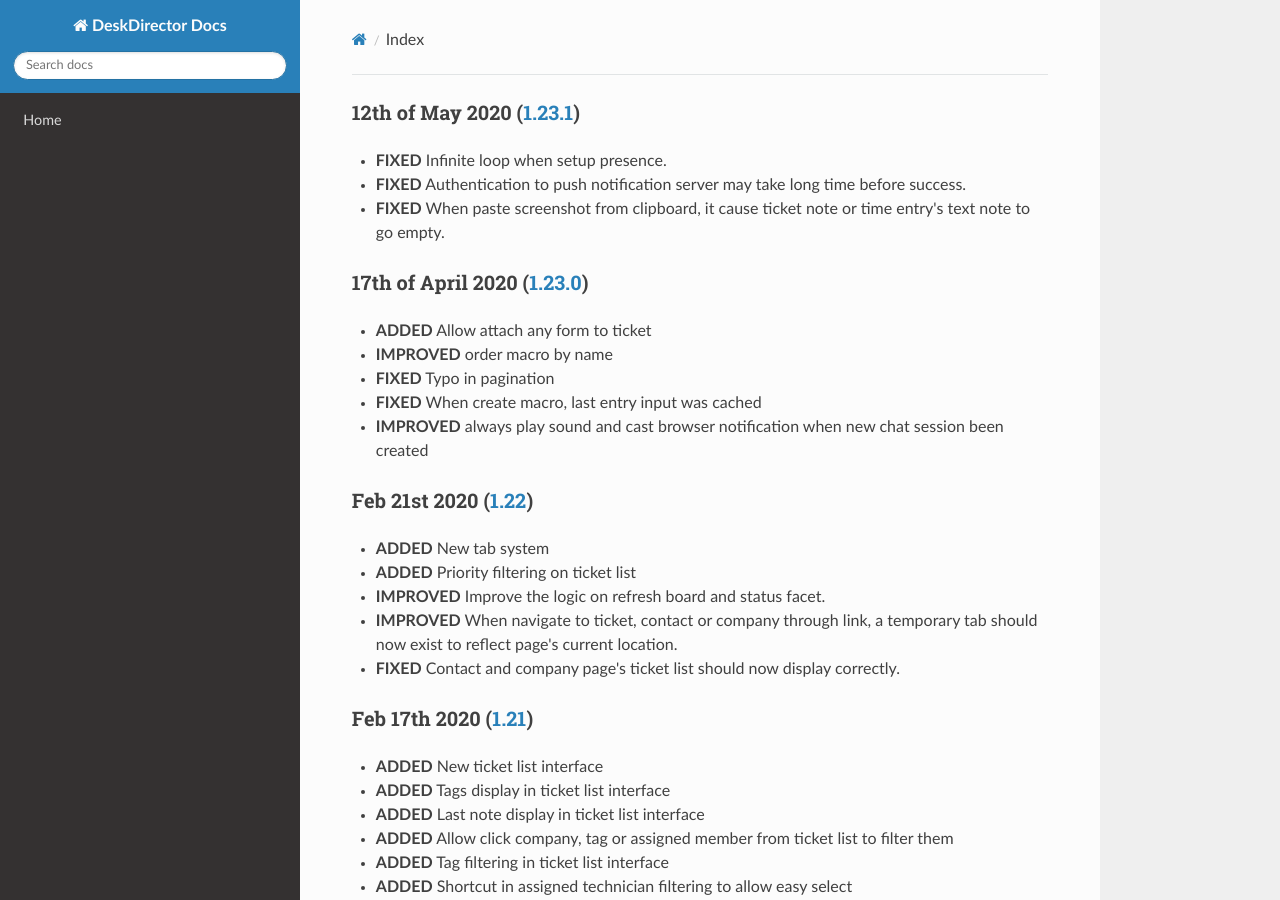
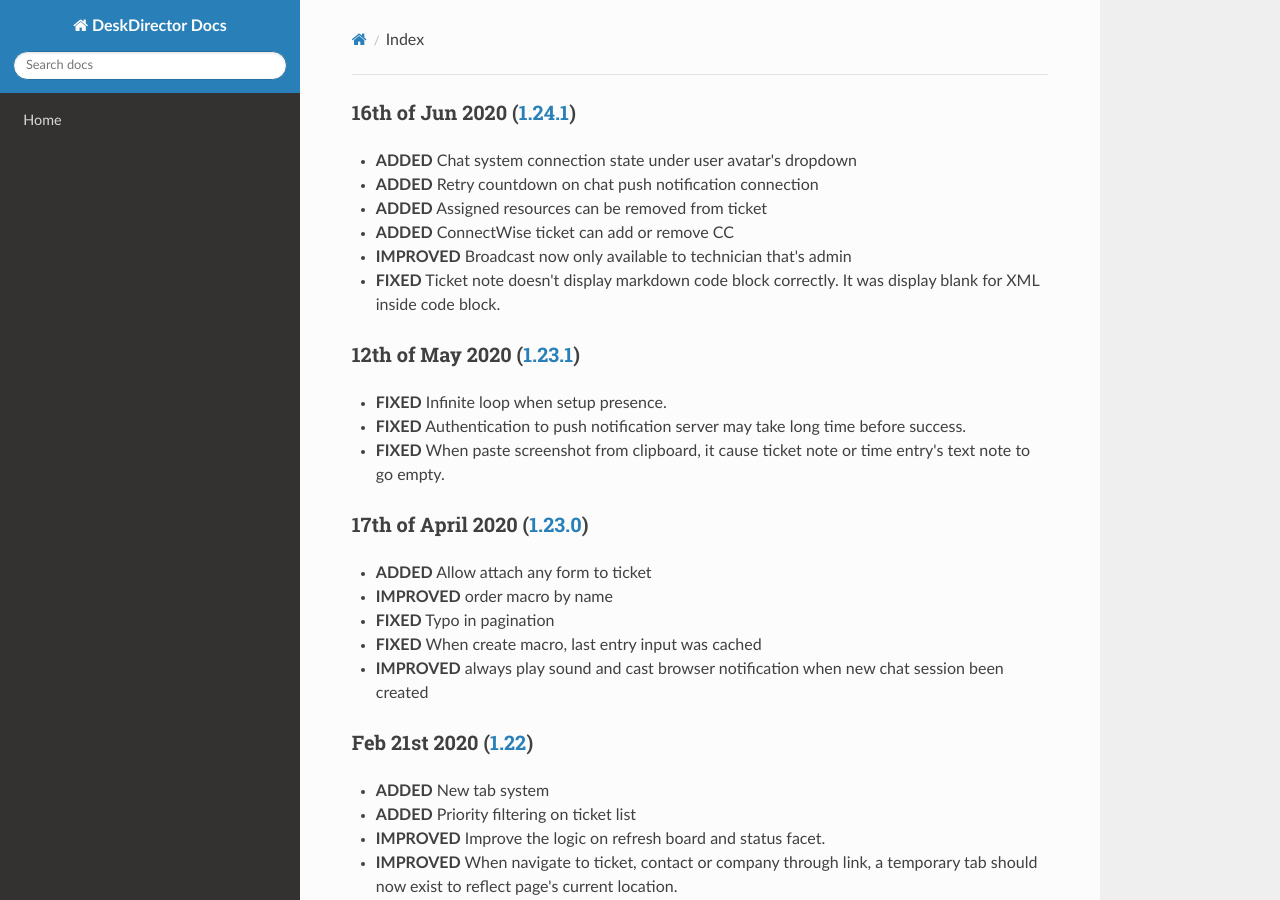
Before and after one commit to DeskDirector/docs, an MkDocs documentation site: the page built from docs/_release/tech/README.md, in a window 1280 px wide and 900 px high. Built offline with MkDocs 1.6.1, drawn with Linux system fonts in a browser that asks for light colours; nearby versions of some CDN libraries; old or Windows-style settings are respelled for this version of MkDocs.

Commit message:
Update README.md

```diff
--- a/docs/_release/tech/README.md
+++ b/docs/_release/tech/README.md
@@ -1,3 +1,11 @@
+### 16th of Jun 2020 ([1.24.1](v1.24))
+- **ADDED** Chat system connection state under user avatar's dropdown
+- **ADDED** Retry countdown on chat push notification connection
+- **ADDED** Assigned resources can be removed from ticket
+- **ADDED** ConnectWise ticket can add or remove CC
+- **IMPROVED** Broadcast now only available to technician that's admin
+- **FIXED** Ticket note doesn't display markdown code block correctly. It was display blank for XML inside code block.
+
 ### 12th of May 2020 ([1.23.1](v1.23))
 - **FIXED** Infinite loop when setup presence.
 - **FIXED** Authentication to push notification server may take long time before success.
```
